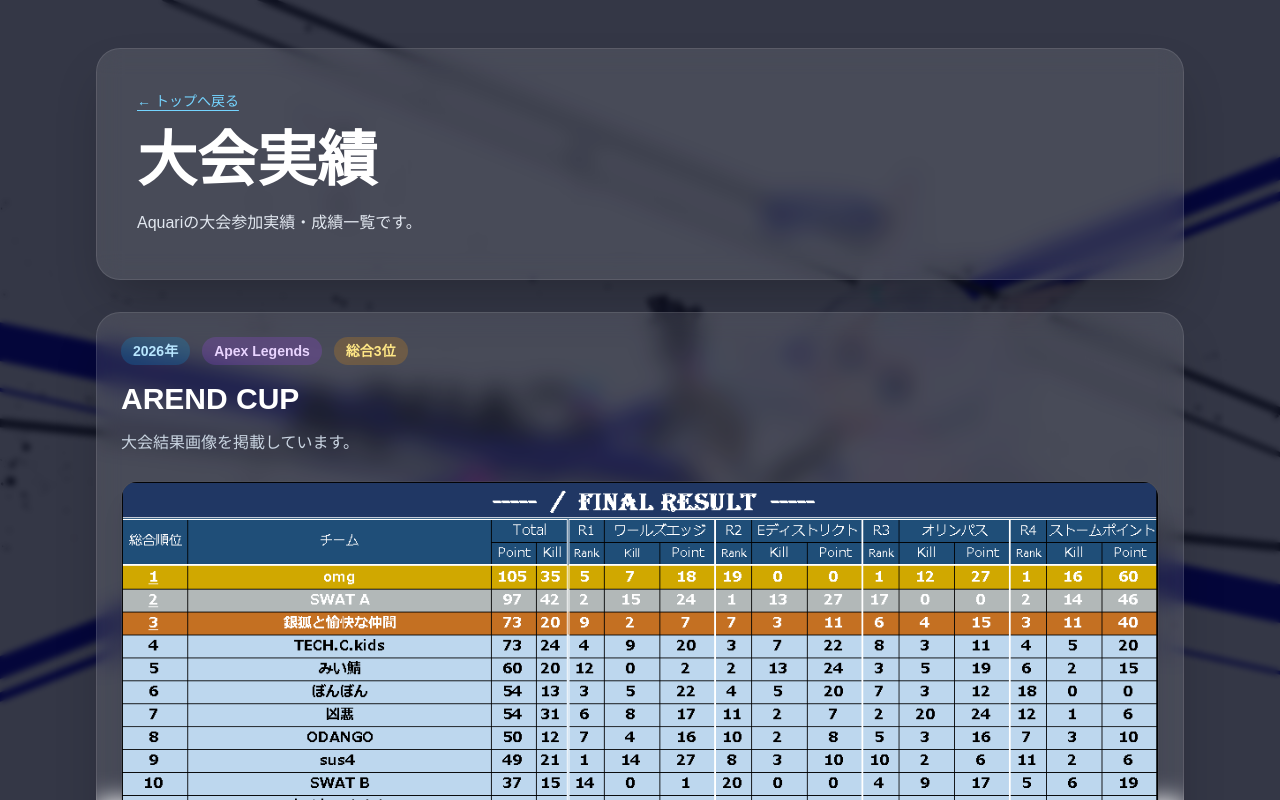
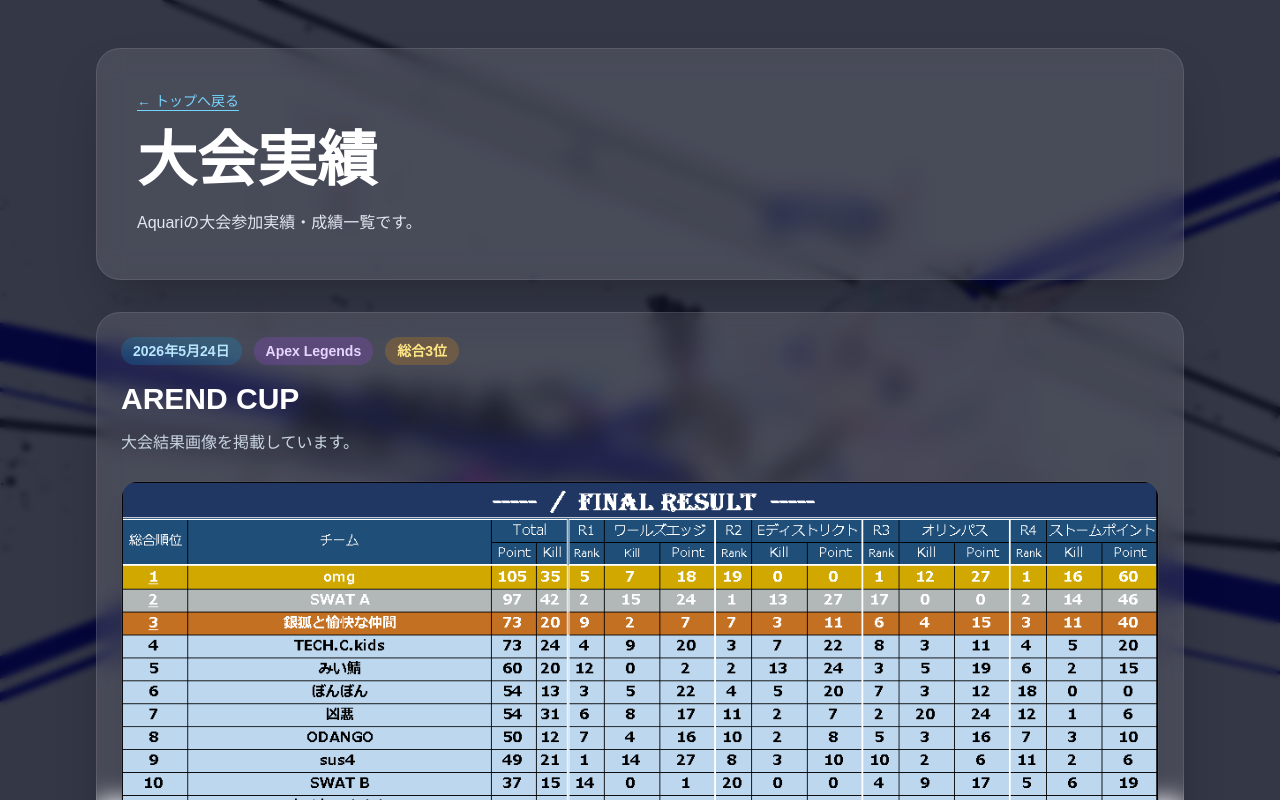
Before and after one commit to AquariVt/aquari-site, a Next.js app: page /achievements in a window 1280 px wide. Shown: the top 800 px of the page. Built offline with nearby package versions, Linux system fonts and the light colour scheme.

Commit message:
add achievements page

```diff
--- a/app/achievements/page.tsx
+++ b/app/achievements/page.tsx
@@ -11,7 +11,7 @@ type Achievement = {
 
 const achievements: Achievement[] = [
   {
-    date: "2026年",
+    date: "2026年5月24日",
     tournament: "AREND CUP",
     result: "総合3位",
     game: "Apex Legends",
```
